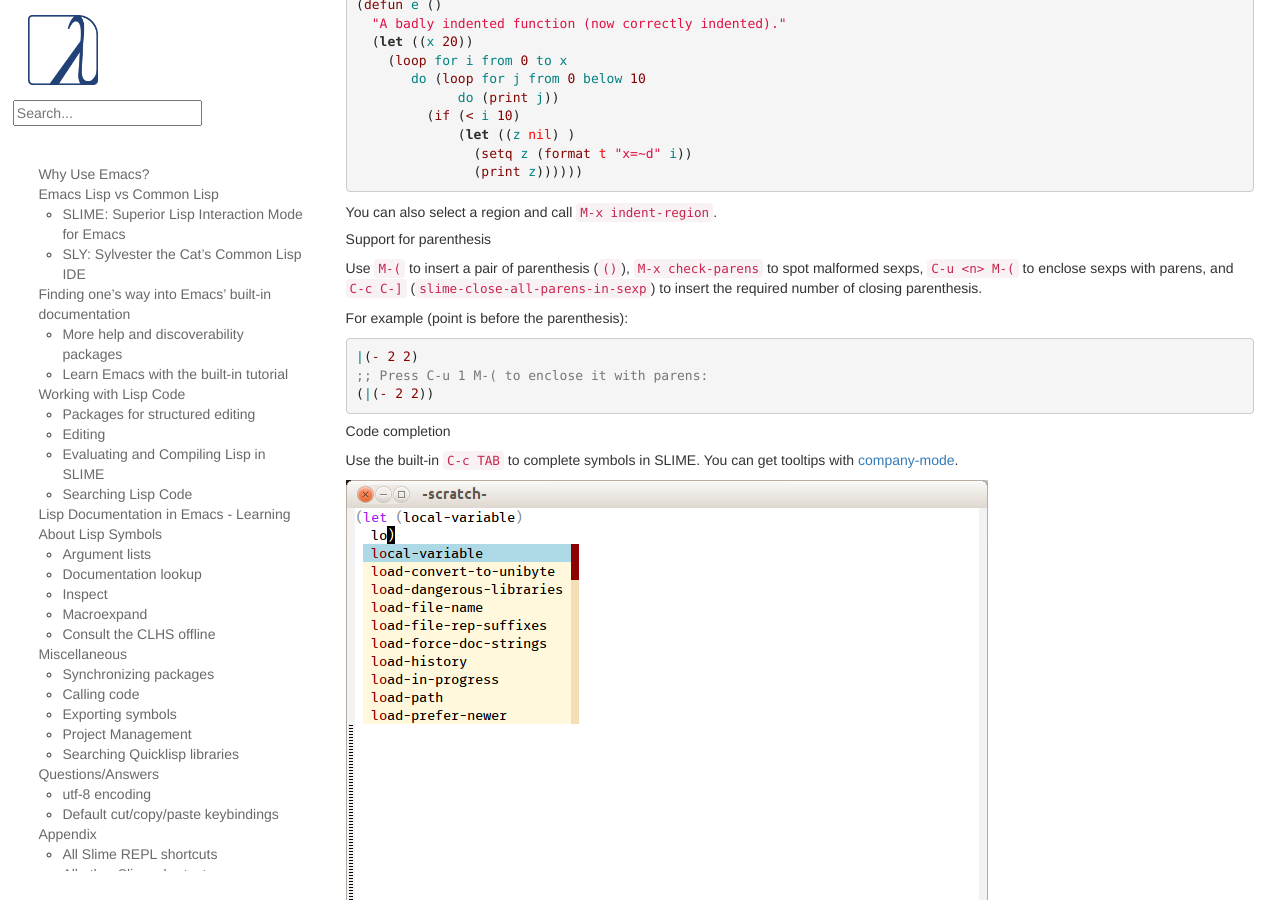
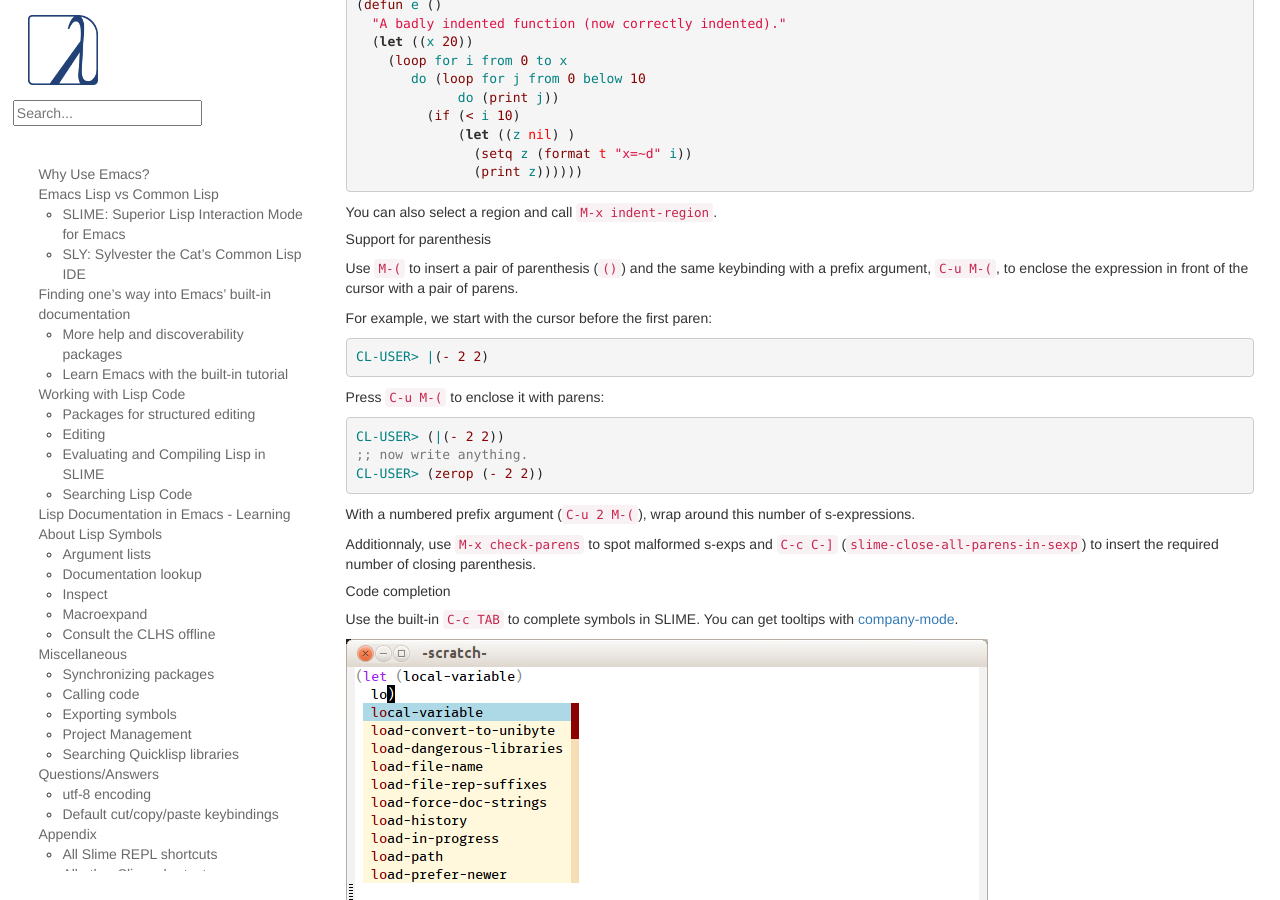
Before and after one commit to LispCookbook/cl-cookbook, a Jekyll site: the page built from emacs-ide.md, in a window 1280 px wide and 900 px high, scrolled down 6020 px. Built offline with Jekyll 4.4.1, drawn with Linux system fonts in a browser that asks for light colours.

Commit message:
emacs-ide: explicit the uselfulness of C-u M-(
to wrap a s-exp in between parens.

```diff
--- a/emacs-ide.md
+++ b/emacs-ide.md
@@ -331,18 +331,29 @@
 
 ##### Support for parenthesis
 
-Use `M-(` to insert a pair of parenthesis (`()`), `M-x check-parens`
-to spot malformed sexps, `C-u <n> M-(` to enclose sexps with parens,
-and `C-c C-]` (`slime-close-all-parens-in-sexp`)
-to insert the required number of closing parenthesis.
+Use `M-(` to insert a pair of parenthesis (`()`) and the same
+keybinding with a prefix argument, `C-u M-(`, to enclose the
+expression in front of the cursor with a pair of parens.
 
-For example (point is before the parenthesis):
+For example, we start with the cursor before the first paren:
 
 ~~~lisp
-|(- 2 2)
-;; Press C-u 1 M-( to enclose it with parens:
-(|(- 2 2))
+CL-USER> |(- 2 2)
 ~~~
+
+Press `C-u M-(` to enclose it with parens:
+
+~~~lisp
+CL-USER> (|(- 2 2))
+;; now write anything.
+CL-USER> (zerop (- 2 2))
+~~~
+
+With a numbered prefix argument (`C-u 2 M-(`), wrap around this number of s-expressions.
+
+Additionnaly, use `M-x check-parens` to spot malformed s-exps and `C-c
+C-]` (`slime-close-all-parens-in-sexp`) to insert the required number
+of closing parenthesis.
 
 ##### Code completion
 
```
